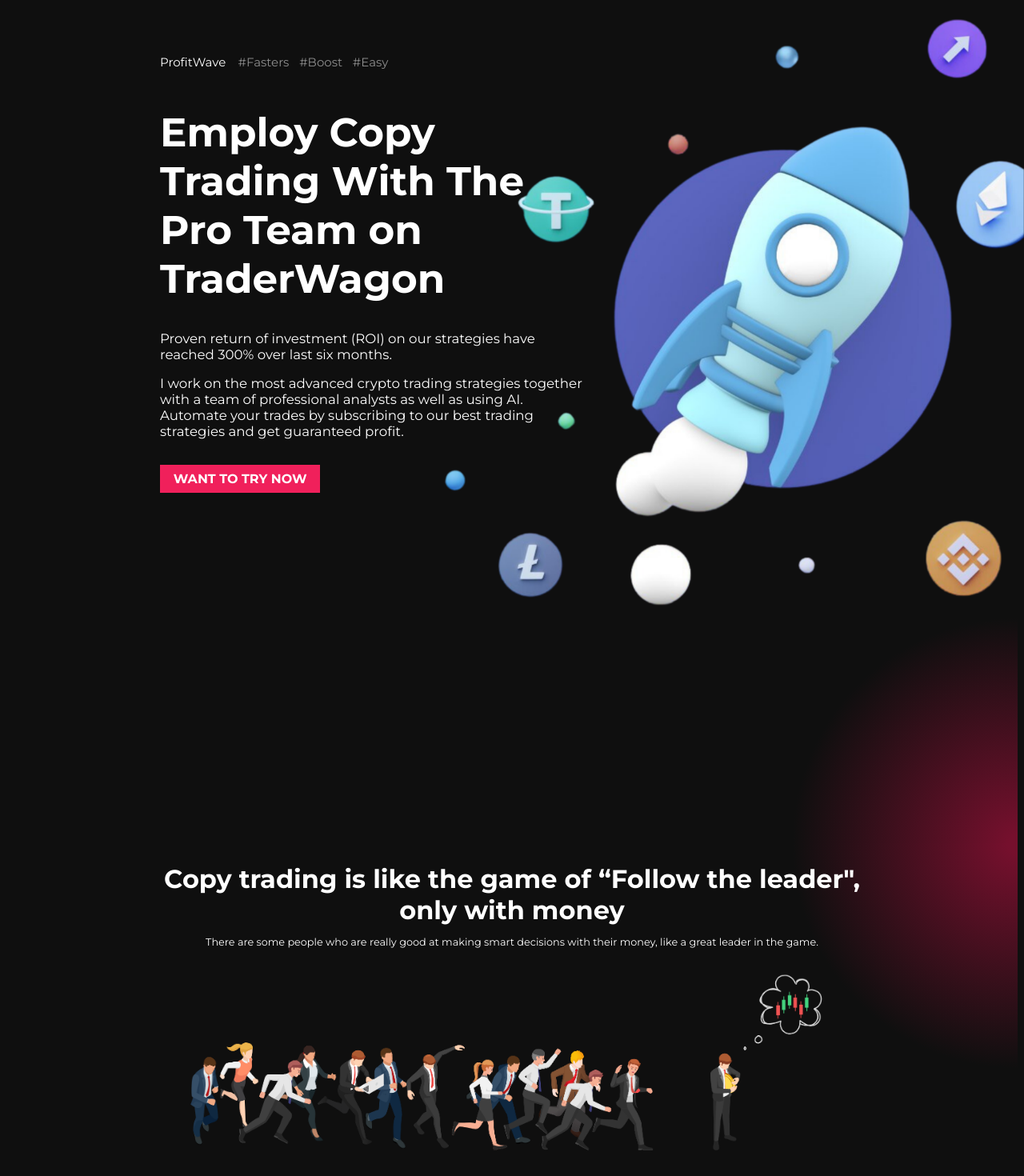
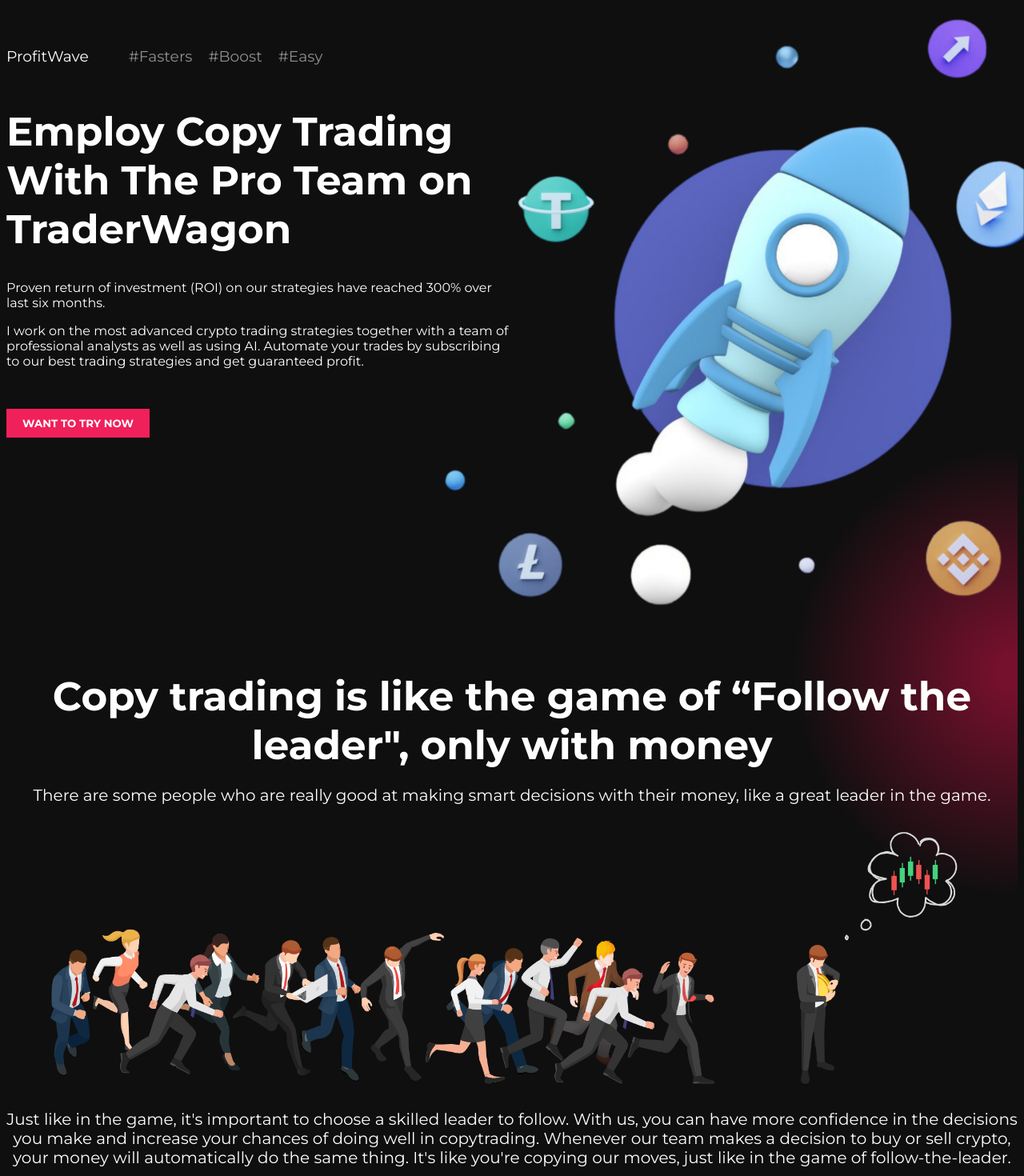
Before and after one commit to LaineZ/profitwave, an Angular app: page / in a window 1280 px wide. Shown: the top 1470 px of the page at 80% size. Built offline with nearby package versions, Linux system fonts and the light colour scheme.

Commit message:
Fixed layout

```diff
--- a/src/app/main-slide/main-slide.component.html
+++ b/src/app/main-slide/main-slide.component.html
@@ -1,7 +1,7 @@
 <main (mousemove)="onMouseMove($event)">
     <div class="content">
         <app-titlebar></app-titlebar>
-        <img src="../../assets/images/main-slide-rocket.png" [style.right.px]="imageRocketRight" [style.top.px]="imageRocketTop">
+        <img src="../../assets/images/main-slide-rocket.png" [style.top.px]="imageRocketTop">
         <img src="../../assets/images/main-slide-balls.png" [style.top.px]="imageBallsTop">
         <div class="description">
             <h1>Employ Copy Trading With The Pro Team on TraderWagon</h1>
--- a/src/app/main-slide/main-slide.component.scss
+++ b/src/app/main-slide/main-slide.component.scss
@@ -1,38 +1,47 @@
 main {
-    padding-left: 15vw;
-    background: radial-gradient(circle at 100% 100%, #75102d 10px, #0F0F0F 22vw);
+    background: radial-gradient(circle at 100% 100%, #75102d 2vw, #0F0F0F 22vw);
     height: 100vh;
-    min-height: 1000px;
+    max-height: 1000px;
 }
 
 h1 {
-    font-size: 3vw;
+    font-size: 64px;
 }
 
 img {
     position: absolute;
     height: 100vh;
+    max-height: 1000px;
     top: 0px;
     right: 0px;
     z-index: 0;
+
+    @media (min-width: 2000px) {
+        right: 20%;
+    }
 }
 
 .description {
     width: 50%;
-    margin-bottom: 4vh;
+    margin-bottom: 50px;
     z-index: 2;
     position: relative;
-    font-size: 1.3vw;
+}
+
+.content {
+    margin-top: 40px;
+    margin-left: auto;
+    margin-right: auto;
+    max-width: 1400px;
 }
 
 button {
     background-color: var(--accent);
     border: none;
-    padding-left: 1.3vw;
-    padding-right: 1.3vw;
-    padding-top: 1vh;
-    padding-bottom: 1vh;
-    font-size: 2vh;
+    padding-left: 20px;
+    padding-right: 20px;
+    padding-top: 10px;
+    padding-bottom: 10px;
     color: var(--fg);
     font-family: Montserrat, sans-serif;
     font-weight: bold;
--- a/src/app/slide-follow/slide-follow.component.scss
+++ b/src/app/slide-follow/slide-follow.component.scss
@@ -1,14 +1,12 @@
 main {
-    background: radial-gradient(circle at 100% 0%, #75102d 1vw, #0F0F0F 22vw);
-    padding-top: 2vw;
-    padding-bottom: 2vw;
+    background: radial-gradient(circle at 100% 0%, #75102d 2vw, #0F0F0F 22vw);
     min-height: 1000px;
 }
 
 h1 {
     padding: 0;
     margin: 0;
-    font-size: 4vh;
+    font-size: 50px;
 }
 
 img {
@@ -39,11 +37,12 @@
 }
 
 .content {
-    margin-left: 15vw;
-    margin-right: 15vw;
+    margin-left: auto;
+    margin-right: auto;
+    max-width: 1400px;
     text-align: center;
 
     p {
-        font-size: 1vw;
+        font-size: 20px;
     }
 }
--- a/src/app/titlebar/titlebar.component.scss
+++ b/src/app/titlebar/titlebar.component.scss
@@ -1,17 +1,15 @@
 .app-titlebar {
     display: flex;
-    margin-top: 5%;
-    font-size: 1vw;
 }
 
 .title {
-    margin-right: 1.2vw;
+    margin-right: 50px;
     color: var(--fg);
     font-weight: 400;
 }
 
 h3 {
-    margin-right: 1vw;
+    margin-right: 20px;
     color: var(--bg2);
     font-weight: 400;
 }
```
